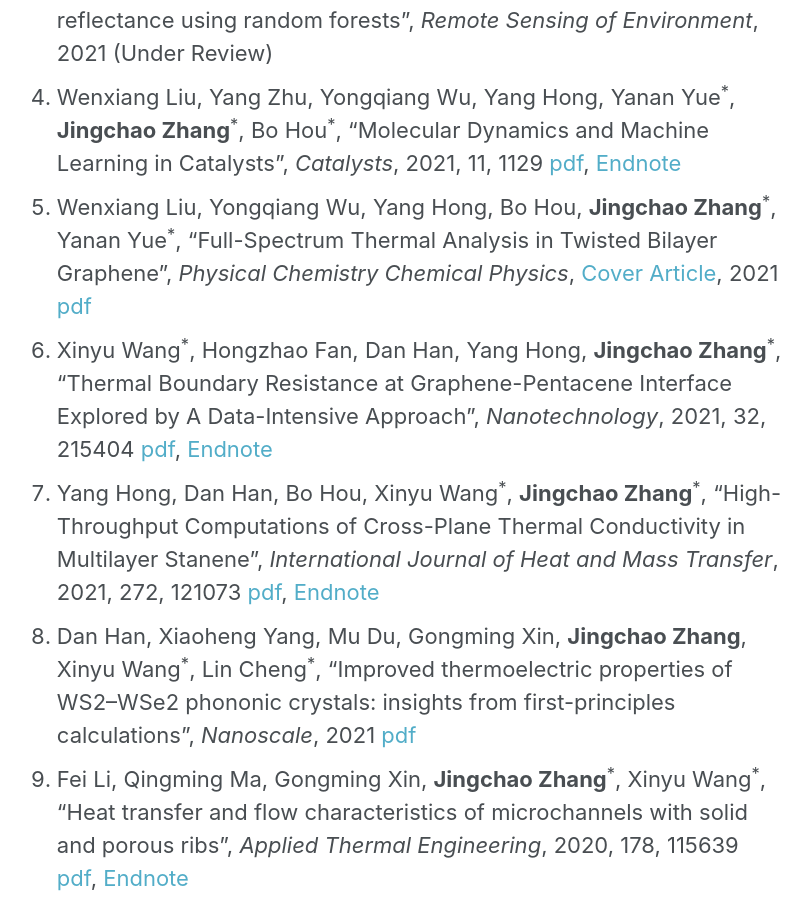
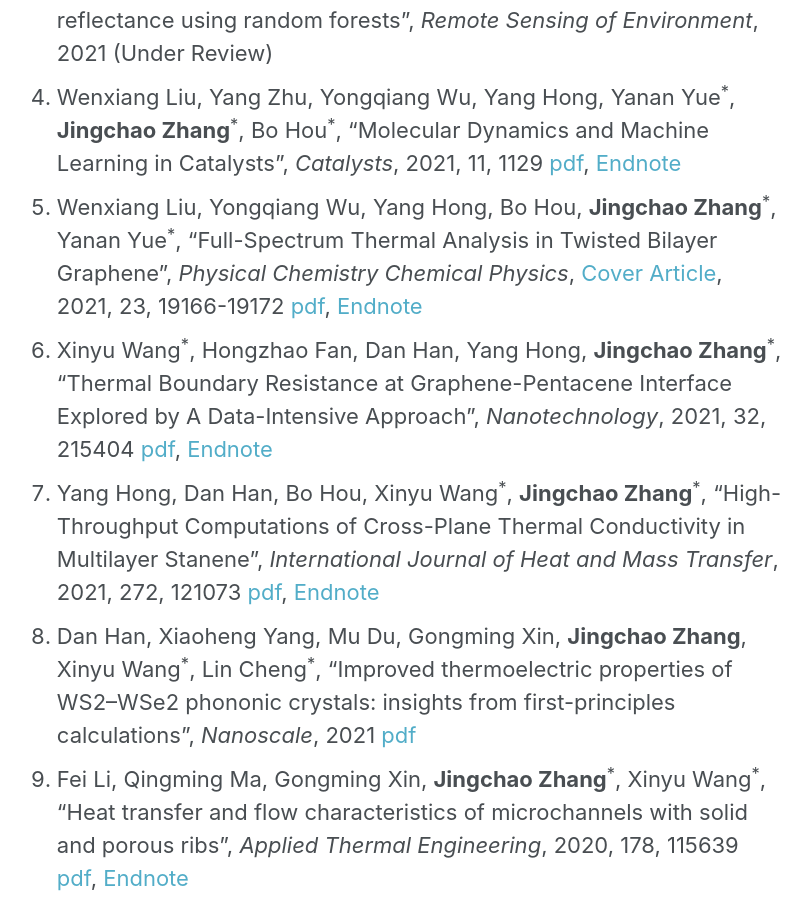
Before and after one commit to JingchaoZhang/JingchaoZhang.github.io, a Jekyll site: the page built from _pages/publications.md, in a window 1280 px wide and 900 px high, scrolled down 605 px. Shown: the whole window, without its empty margins (267-1078 px from the left). Built offline with Jekyll 4.4.1, drawn with Linux system fonts in a browser that asks for light colours.

Commit message:
Update publications.md

```diff
--- a/_pages/publications.md
+++ b/_pages/publications.md
@@ -11,7 +11,7 @@ author_profile: false
 3. Ying Zhang, Matthew Gitzendanner, Dan Maxwell, Kaleb Smith, Justin Richardson, Eric Stubbs, Brian Stucky, **Jingchao Zhang**, Erik Deumens, "Building	an	AI-ready	RSE	Workforce", *rse-hpc-2021*, 2021 (Accepted)
 4. Rong Yu<sup>\*</sup>, Gabriel Hmimina, Alexei Lyapustin, Yujie Wang, Karl Fred Huemmrich, Dave Billesbach, **Jingchao Zhang**, Zheng Xu, John A. Gamon, "Reducing angular effects in high-latitude MODIS MAIAC reflectance using random forests", *Remote Sensing of Environment*, 2021 (Under Review)
 5. Wenxiang Liu, Yang Zhu, Yongqiang Wu, Yang Hong, Yanan Yue<sup>\*</sup>, **Jingchao Zhang**<sup>\*</sup>, Bo Hou<sup>\*</sup>, "Molecular Dynamics and Machine Learning in Catalysts", *Catalysts*, 2021, 11, 1129 [pdf](https://drive.google.com/file/d/1pE7umbHz1RcWlIz5YpAXUKgvnoxvTwlr/view?usp=sharing), [Endnote](https://drive.google.com/uc?export=download&id=1ZMwVS8dTDx9St_0vlOx3KkbYj5UtANWR)
-6. Wenxiang Liu, Yongqiang Wu, Yang Hong, Bo Hou, **Jingchao Zhang**<sup>\*</sup>, Yanan Yue<sup>\*</sup>, "Full-Spectrum Thermal Analysis in Twisted Bilayer Graphene", *Physical Chemistry Chemical Physics*, [Cover Article](), 2021 [pdf](https://drive.google.com/file/d/1GwmeSDrnaBKdatSAO_nRV2JlJbpxMPOE/view?usp=sharing)
+6. Wenxiang Liu, Yongqiang Wu, Yang Hong, Bo Hou, **Jingchao Zhang**<sup>\*</sup>, Yanan Yue<sup>\*</sup>, "Full-Spectrum Thermal Analysis in Twisted Bilayer Graphene", *Physical Chemistry Chemical Physics*, [Cover Article](https://drive.google.com/file/d/1PDyjmwVlav8AfDgG3FWsDm0e-7Ssk5mU/view?usp=sharing), 2021, 23, 19166-19172 [pdf](https://drive.google.com/file/d/1GwmeSDrnaBKdatSAO_nRV2JlJbpxMPOE/view?usp=sharing), [Endnote](https://drive.google.com/uc?export=download&id=1Cr6RKmlzU1QRR3L_p4gfqPM5WBjTqUI7)
 7. Xinyu Wang<sup>\*</sup>, Hongzhao Fan, Dan Han, Yang Hong, **Jingchao Zhang**<sup>\*</sup>, "Thermal Boundary Resistance at Graphene-Pentacene Interface Explored by A Data-Intensive Approach", *Nanotechnology*, 2021, 32, 215404 [pdf](https://drive.google.com/file/d/1AcEVYFfYAEEPisRVgxOCoeWjl8AfNH-_/view?usp=sharing), [Endnote](https://drive.google.com/uc?export=download&id=1FoGh5PeH00QuHd9dqC-IvM3GcnJgR6V_)
 8. Yang Hong, Dan Han, Bo Hou, Xinyu Wang<sup>\*</sup>, **Jingchao Zhang**<sup>\*</sup>, "High-Throughput Computations of Cross-Plane Thermal Conductivity in Multilayer Stanene", *International Journal of Heat and Mass Transfer*, 2021, 272, 121073 [pdf](https://drive.google.com/file/d/1pxm9_brr3WYJ8nxofIMnBJYjYlbDMldg/view?usp=sharing), [Endnote](https://drive.google.com/uc?export=download&id=1c9AjfHcS7YwAX2cjM5y45bvDCfFkJEcp)
 9. Dan Han, Xiaoheng Yang, Mu Du, Gongming Xin, **Jingchao Zhang**, Xinyu Wang<sup>\*</sup>, Lin Cheng<sup>\*</sup>, "Improved thermoelectric properties of WS2–WSe2 phononic crystals: insights from first-principles calculations", *Nanoscale*, 2021 [pdf](https://drive.google.com/uc?export=download&id=1mLxrIYwhfRgyEZeE6U4hgvNMiOqZSObp)
```
